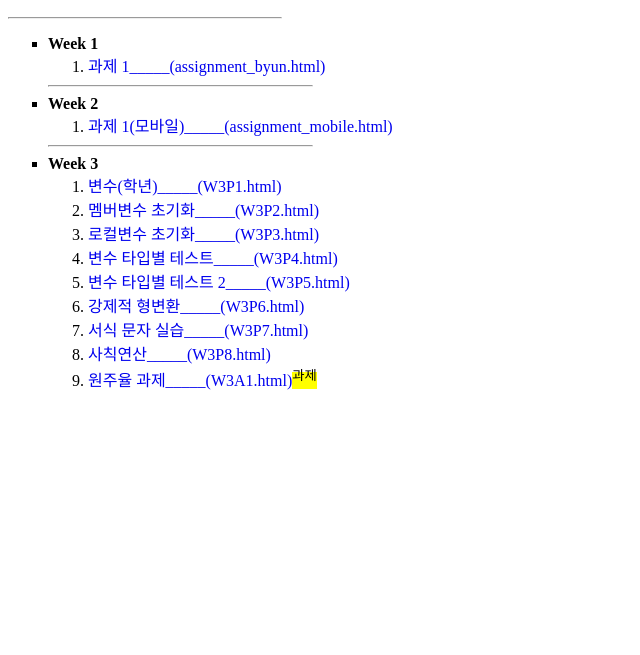
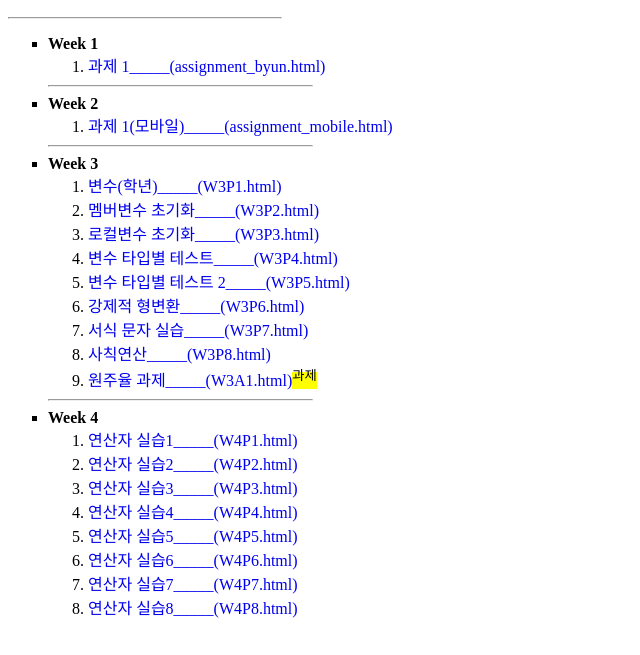
Before and after one commit to Twodawn/java, a plain HTML site: page index.html in a window 1280 px wide. Shown: the part 127-782 px from the top of the page, without its empty margins (0-640 px from the left). Drawn offline with Linux system fonts and the light colour scheme.

Commit message:
Update index.html

```diff
--- a/index.html
+++ b/index.html
@@ -34,6 +34,18 @@
         <li><a href="/java/week3/W3P8.html" target="_blank"style="text-decoration:none">사칙연산_____(W3P8.html)</a></li>
         <li><a href="/java/week3/W3A1.html" target="_blank"style="text-decoration:none">원주율 과제_____(W3A1.html)<mark><sup>과제</sup></mark></a></li>
       </ol>
+         <hr width="21.5%" align="left">
+          <li><strong>Week 4</strong>
+      <ol>
+        <li><a href="/java/week4/W4P1.html" target="_blank"style="text-decoration:none">연산자 실습1_____(W4P1.html)</a></li>
+        <li><a href="/java/week4/W4P2.html" target="_blank"style="text-decoration:none">연산자 실습2_____(W4P2.html)</a></li>
+        <li><a href="/java/week4/W4P3.html" target="_blank"style="text-decoration:none">연산자 실습3_____(W4P3.html)</a></li>
+        <li><a href="/java/week4/W4P4.html" target="_blank"style="text-decoration:none">연산자 실습4_____(W4P4.html)</a></li>
+        <li><a href="/java/week4/W4P5.html" target="_blank"style="text-decoration:none">연산자 실습5_____(W4P5.html)</a></li>
+        <li><a href="/java/week4/W4P6.html" target="_blank"style="text-decoration:none">연산자 실습6_____(W4P6.html)</a></li>
+        <li><a href="/java/week4/W4P7.html" target="_blank"style="text-decoration:none">연산자 실습7_____(W4P7.html)</a></li>
+        <li><a href="/java/week4/W4P8.html" target="_blank"style="text-decoration:none">연산자 실습8_____(W4P8.html)</a></li>
+      </ol>
  </ul>
  </body>
  </html>
```
